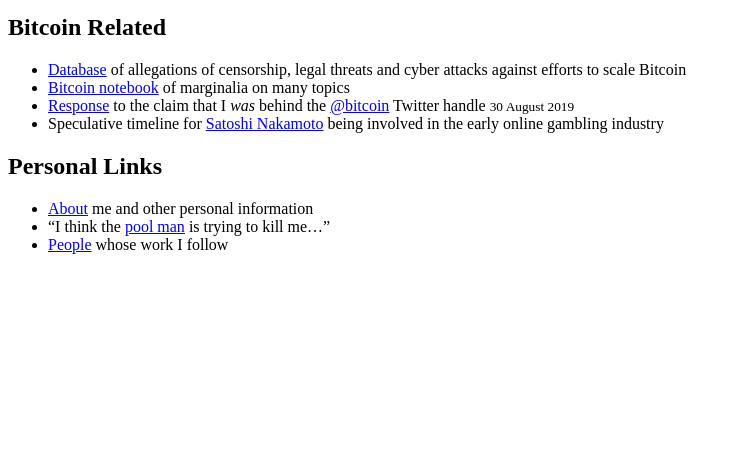
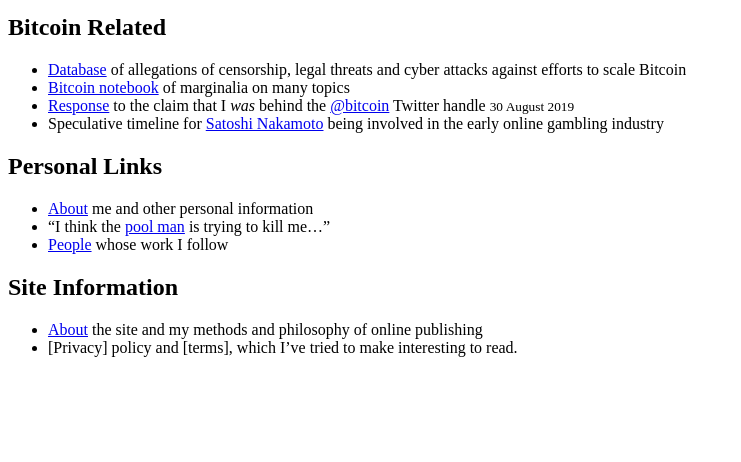
Before and after one commit to makgill/deryk, a Jekyll site: the page built from test.md, in a window 1280 px wide, cut to the strip 315-777 px from the top of the page. Shown: the whole strip, without its empty margins (0-741 px from the left). Built offline with Jekyll 4.4.1, drawn with Linux system fonts in a browser that asks for light colours.

Commit message:
Update test.md

```diff
--- a/test.md
+++ b/test.md
@@ -23,3 +23,8 @@
 - [About](/) me and other personal information
 - "I think the [pool man](/) is trying to kill me..."
 - [People](/) whose work I follow
+
+## Site Information
+
+- [About](/) the site and my methods and philosophy of online publishing
+- [Privacy] policy and [terms], which I've tried to make interesting to read.
```
